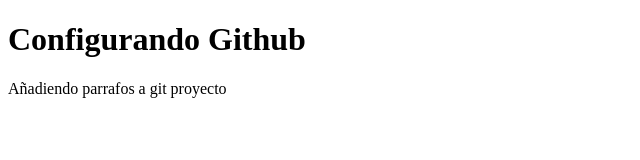
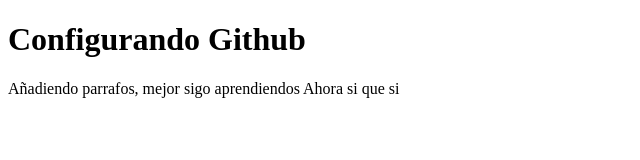
Before and after one commit to leger74/git, a plain HTML site: page index.html in a window 1280 px wide. Shown: the whole page, without its empty margins (0-640 px from the left). Drawn offline with Linux system fonts and the light colour scheme.

Commit message:
cambios nuevos

```diff
--- a/index.html
+++ b/index.html
@@ -8,7 +8,7 @@
 </head>
 <body>
     <h1>Configurando Github</h1>
-    <p>Añadiendo parrafos a git proyecto</p>
+    <p>Añadiendo parrafos, mejor sigo aprendiendos <span>Ahora si que si</span></p>
 
 </body>
 </html>
```
